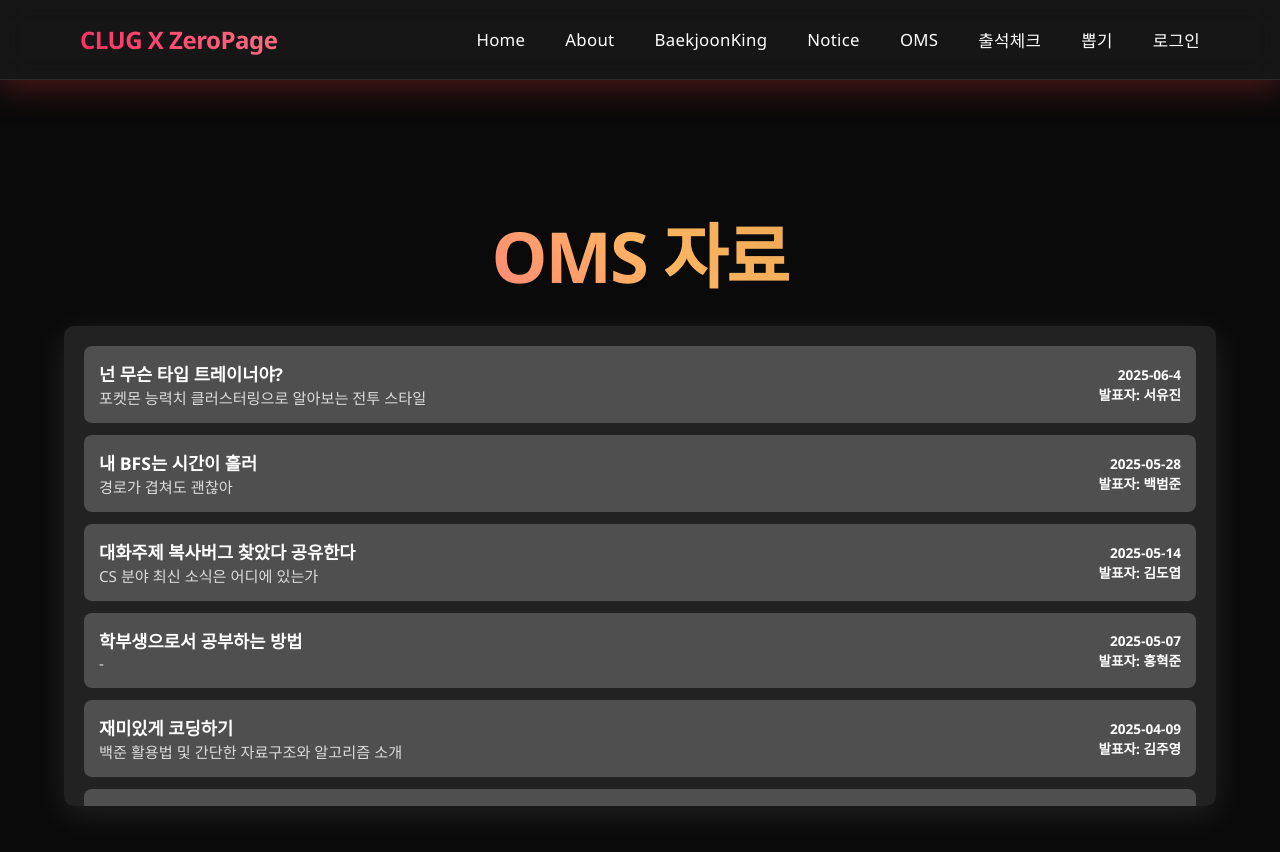
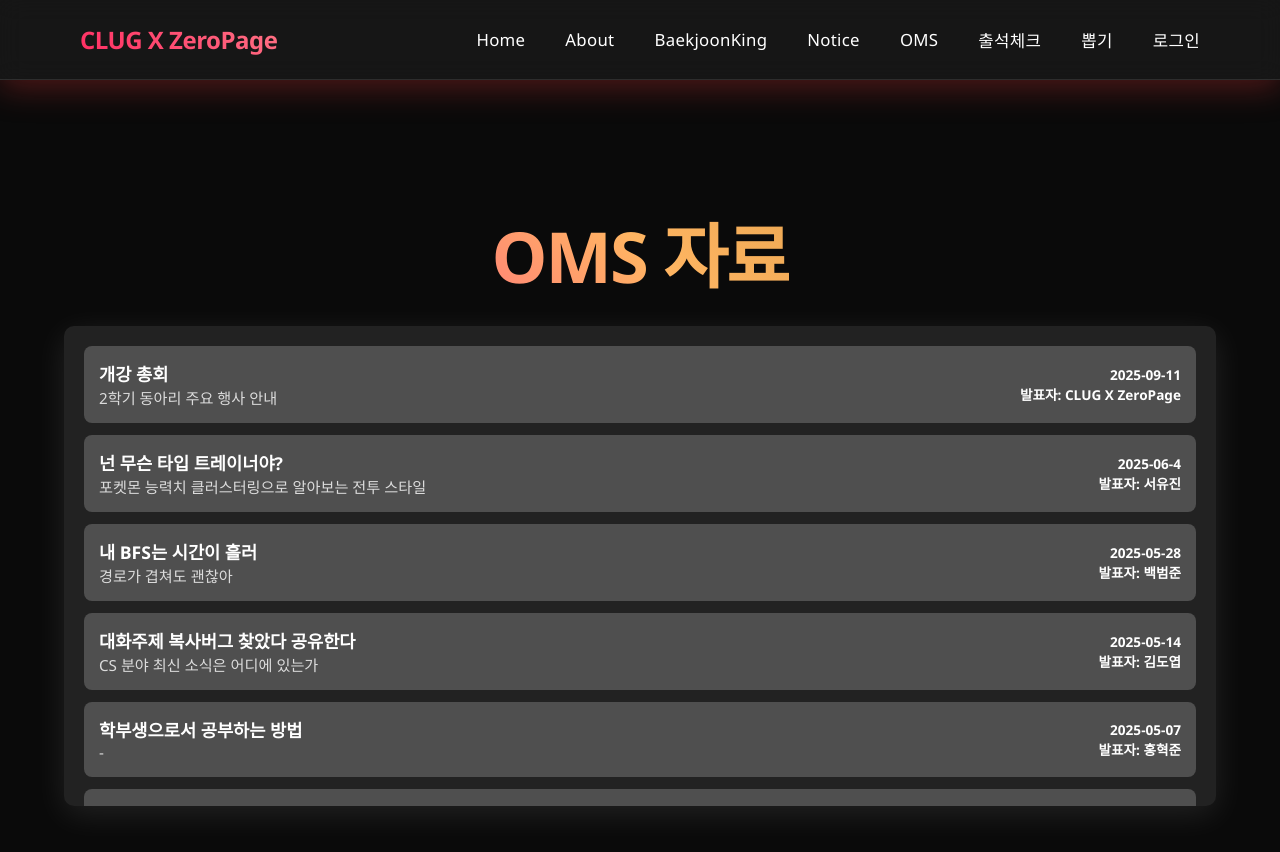
Before and after one commit to ZeroPage/cz_portal_FE, a Vue app: page /omss in a window 1280 px wide. Shown: the top 852 px of the page. Built offline with nearby package versions, Linux system fonts and the light colour scheme; no server answers.

Commit message:
오류 수정

```diff
--- a/public/omss.json
+++ b/public/omss.json
@@ -54,5 +54,12 @@
     "subtitle": "포켓몬 능력치 클러스터링으로 알아보는 전투 스타일",
     "date": "2025-06-4",
     "presenter": "서유진"
+  },
+    {
+    "id": 9,
+    "title": "개강 총회",
+    "subtitle": "2학기 동아리 주요 행사 안내",
+    "date": "2025-09-11",
+    "presenter": "CLUG X ZeroPage"
   }
 ]
--- a/src/router/index.js
+++ b/src/router/index.js
@@ -2,7 +2,6 @@ import { createRouter, createWebHistory } from "vue-router";
 import Home from "@/pages/Home.vue";
 import About from "@/pages/About.vue";
 import BaekjoonKing from "@/pages/BaekjoonKing.vue";
-import BaekjoonKingWait from "@/pages/BaekjoonKingWaiting.vue";
 import Notice from "@/pages/Notice.vue";
 import Oms from "@/pages/oms.vue";
 import ZeroPage from "@/pages/ZeroPage.vue";
```
